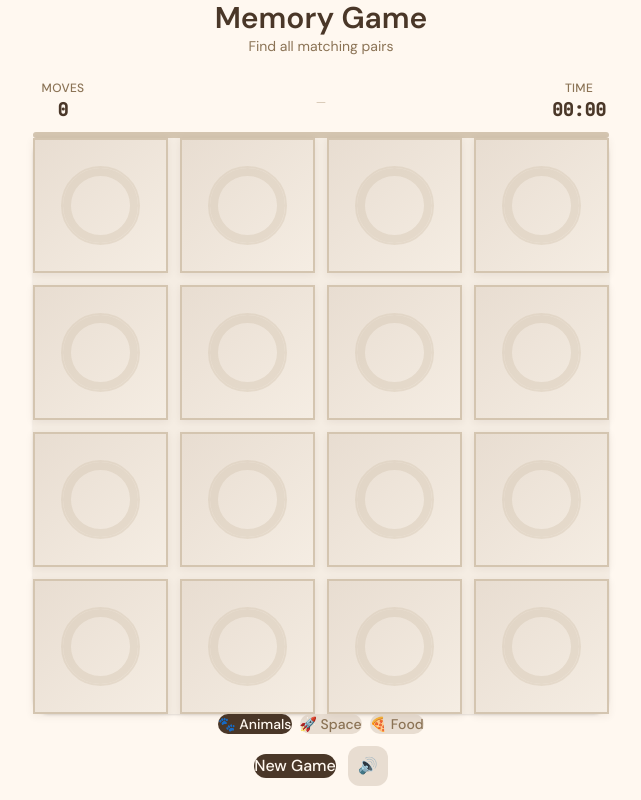
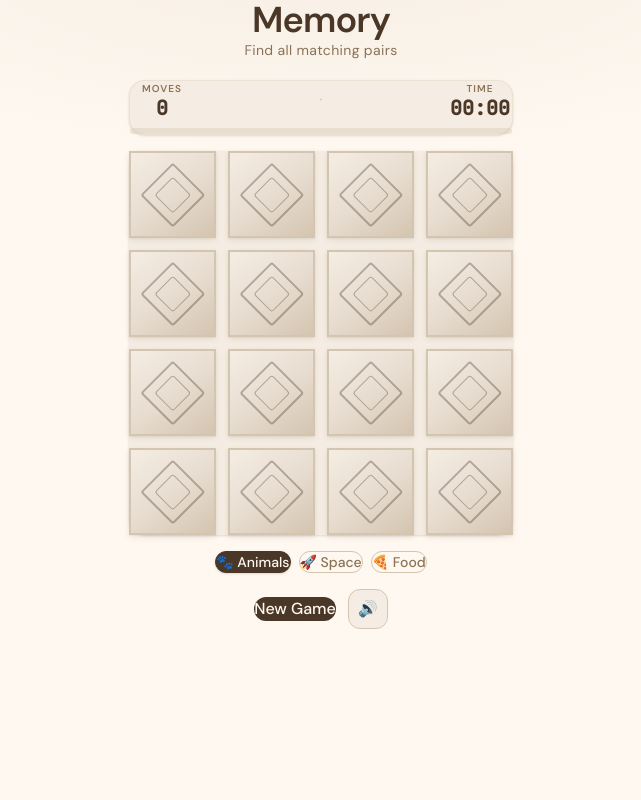
Before and after one commit to justinthomas0789/memory-game, a React (Vite) app: page / in a window 1280 px wide. Shown: the whole page, without its empty margins (319-960 px from the left). Built offline with nearby package versions, Linux system fonts and the light colour scheme.

Commit message:
feat(ui): refine design — card hover effects, improved layout and stats

```diff
--- a/src/app.css
+++ b/src/app.css
@@ -1,21 +1,21 @@
-@import "tailwindcss";
+@import 'tailwindcss';
 
 @theme {
   /* Colors */
-  --color-cream: #FFF8F0;
-  --color-warm-light: #F5EDE3;
-  --color-warm: #E8DDD1;
-  --color-warm-dark: #D4C5B0;
-  --color-earth: #8B7355;
-  --color-earth-dark: #4A3728;
-  --color-match: #A8D5BA;
-  --color-match-dark: #2D6B45;
-  --color-mismatch: #F5C6C6;
-  --color-mismatch-dark: #8B3A3A;
-  --color-accent: #B8CCE0;
-  --color-accent-dark: #3A5A7B;
-  --color-streak: #E8D5A8;
-  --color-streak-dark: #7B6530;
+  --color-cream: #fff8f0;
+  --color-warm-light: #f5ede3;
+  --color-warm: #e8ddd1;
+  --color-warm-dark: #d4c5b0;
+  --color-earth: #8b7355;
+  --color-earth-dark: #4a3728;
+  --color-match: #a8d5ba;
+  --color-match-dark: #2d6b45;
+  --color-mismatch: #f5c6c6;
+  --color-mismatch-dark: #8b3a3a;
+  --color-accent: #b8cce0;
+  --color-accent-dark: #3a5a7b;
+  --color-streak: #e8d5a8;
+  --color-streak-dark: #7b6530;
 
   /* Font families */
   --font-display: 'Playfair Display', serif;
@@ -42,6 +42,11 @@ html {
 body {
   min-height: 100vh;
   background-color: var(--color-cream);
+  background-image: radial-gradient(
+    ellipse 80% 50% at 50% -10%,
+    var(--color-warm-light) 0%,
+    transparent 60%
+  );
   font-family: var(--font-body);
   color: var(--color-earth-dark);
   -webkit-font-smoothing: antialiased;
--- a/src/components/Card/Card.module.css
+++ b/src/components/Card/Card.module.css
@@ -12,13 +12,34 @@
   border-radius: var(--radius-card);
 }
 
+/* Hover lift — only for interactive (non-disabled) cards */
+.cardContainer:not(.cardDisabled):hover .card {
+  transform: translateY(-2px) scale(1.03);
+  filter: drop-shadow(0 6px 12px rgba(74, 55, 40, 0.18));
+}
+
+.cardContainer:not(.cardDisabled):hover .cardFlipped {
+  transform: rotateY(180deg) translateY(-2px) scale(1.03);
+}
+
+.cardContainer:not(.cardDisabled):active .card {
+  transform: translateY(0) scale(0.98);
+  filter: none;
+}
+
+.cardContainer:not(.cardDisabled):active .cardFlipped {
+  transform: rotateY(180deg) scale(0.98);
+}
+
 /* Inner card that flips */
 .card {
   position: relative;
   width: 100%;
   height: 100%;
   transform-style: preserve-3d;
-  transition: transform 0.4s ease-out;
+  transition:
+    transform 0.4s ease-out,
+    filter 0.15s ease;
   border-radius: var(--radius-card);
 }
 
@@ -38,32 +59,51 @@
   align-items: center;
   justify-content: center;
   border: 2px solid var(--color-warm-dark);
-  box-shadow: 0 2px 8px rgba(74, 55, 40, 0.08);
+  box-shadow:
+    0 2px 6px rgba(74, 55, 40, 0.1),
+    0 1px 2px rgba(74, 55, 40, 0.06);
 }
 
 /* Face-down (back of card — shows when NOT flipped) */
 .cardFront {
   background: linear-gradient(
-    135deg,
-    var(--color-warm) 0%,
-    var(--color-warm-light) 100%
+    145deg,
+    var(--color-warm-light) 0%,
+    var(--color-warm) 50%,
+    var(--color-warm-dark) 100%
   );
 }
 
+/* Decorative concentric diamond pattern */
 .cardPattern {
-  width: 60%;
-  height: 60%;
-  border-radius: 50%;
-  border: 2px solid var(--color-warm-dark);
-  opacity: 0.4;
-  box-shadow:
-    inset 0 0 0 8px var(--color-warm-dark),
-    inset 0 0 0 16px transparent;
+  width: 55%;
+  height: 55%;
+  position: relative;
+  opacity: 0.35;
+}
+
+.cardPattern::before,
+.cardPattern::after {
+  content: '';
+  position: absolute;
+  inset: 0;
+  border: 2px solid var(--color-earth-dark);
+  border-radius: 3px;
+  transform: rotate(45deg);
+}
+
+.cardPattern::after {
+  inset: 22%;
+  border-width: 1.5px;
 }
 
 /* Face-up (front of card — shows when flipped) */
 .cardBack {
-  background-color: var(--color-cream);
+  background: linear-gradient(
+    145deg,
+    var(--color-cream) 0%,
+    var(--color-warm-light) 100%
+  );
   transform: rotateY(180deg);
   font-size: clamp(1.5rem, 4vw, 2.25rem);
 }
@@ -72,7 +112,14 @@
 .cardMatched .cardFront,
 .cardMatched .cardBack {
   border-color: var(--color-match-dark);
-  background-color: var(--color-match);
+  background: linear-gradient(
+    145deg,
+    var(--color-match) 0%,
+    color-mix(in srgb, var(--color-match) 60%, var(--color-match-dark)) 100%
+  );
+  box-shadow:
+    0 2px 6px rgba(45, 107, 69, 0.15),
+    0 0 0 1px rgba(45, 107, 69, 0.1);
 }
 
 /* Disabled (non-interactive) */
@@ -90,7 +137,7 @@
     box-shadow: 0 0 0 0 rgba(45, 107, 69, 0.5);
   }
   50% {
-    box-shadow: 0 0 0 8px rgba(45, 107, 69, 0.2);
+    box-shadow: 0 0 0 10px rgba(45, 107, 69, 0.15);
   }
   100% {
     box-shadow: 0 0 0 0 rgba(45, 107, 69, 0);
@@ -99,7 +146,7 @@
 
 /* Mismatch shake animation */
 .mismatchShake {
-  animation: mismatchShake 0.3s ease-in-out;
+  animation: mismatchShake 0.35s ease-in-out;
 }
 
 @keyframes mismatchShake {
@@ -108,16 +155,16 @@
     transform: rotateY(180deg) translateX(0);
   }
   20% {
-    transform: rotateY(180deg) translateX(-4px);
+    transform: rotateY(180deg) translateX(-5px);
   }
   40% {
-    transform: rotateY(180deg) translateX(4px);
+    transform: rotateY(180deg) translateX(5px);
   }
   60% {
-    transform: rotateY(180deg) translateX(-4px);
+    transform: rotateY(180deg) translateX(-3px);
   }
   80% {
-    transform: rotateY(180deg) translateX(4px);
+    transform: rotateY(180deg) translateX(3px);
   }
 }
 
@@ -137,8 +184,12 @@
     backface-visibility: visible;
     -webkit-backface-visibility: visible;
   }
-  .cardFront.hidden-reduced {
-    display: none;
+  .cardContainer:not(.cardDisabled):hover .card,
+  .cardContainer:not(.cardDisabled):hover .cardFlipped,
+  .cardContainer:not(.cardDisabled):active .card,
+  .cardContainer:not(.cardDisabled):active .cardFlipped {
+    transform: none;
+    filter: none;
   }
   .matchPulse,
   .mismatchShake {
--- a/src/components/Card/Card.tsx
+++ b/src/components/Card/Card.tsx
@@ -8,7 +8,6 @@ interface CardProps {
   isFlipped: boolean;
   isMatched: boolean;
   isDisabled: boolean;
-  isFirstPick?: boolean;
   onClick: (cardId: string) => void;
   animateMatch?: boolean;
   animateMismatch?: boolean;
@@ -19,7 +18,6 @@ function Card({
   isFlipped,
   isMatched,
   isDisabled,
-  isFirstPick = false,
   onClick,
   animateMatch = false,
   animateMismatch = false,
@@ -39,8 +37,6 @@ function Card({
   const cardClass = [
     styles.card,
     isRevealed ? styles.cardFlipped : '',
-    // Skip transition when it's the first pick — reveal instantly
-    isFirstPick ? styles.cardNoTransition : '',
     isMatched ? styles.cardMatched : '',
     animateMatch ? styles.matchPulse : '',
     animateMismatch ? styles.mismatchShake : '',
@@ -98,7 +94,6 @@ function areEqual(prev: CardProps, next: CardProps): boolean {
     prev.isFlipped === next.isFlipped &&
     prev.isMatched === next.isMatched &&
     prev.isDisabled === next.isDisabled &&
-    prev.isFirstPick === next.isFirstPick &&
     prev.animateMatch === next.animateMatch &&
     prev.animateMismatch === next.animateMismatch
   );
--- a/src/components/GameControls.tsx
+++ b/src/components/GameControls.tsx
@@ -27,7 +27,7 @@ function GameControls({
 
   return (
     <div
-      className="flex flex-col items-center gap-3"
+      className="flex flex-col items-center gap-4"
       role="group"
       aria-label="Game controls"
     >
@@ -39,10 +39,10 @@ function GameControls({
             type="button"
             onClick={() => onThemeChange(theme)}
             className={[
-              'px-3 py-1.5 rounded-full text-sm font-medium transition-all duration-150',
+              'px-3.5 py-1.5 rounded-full text-sm font-medium transition-all duration-150 border',
               currentTheme === theme
-                ? 'bg-[var(--color-earth-dark)] text-[var(--color-cream)]'
-                : 'bg-[var(--color-warm)] text-[var(--color-earth)] hover:bg-[var(--color-warm-dark)]',
+                ? 'bg-[var(--color-earth-dark)] text-[var(--color-cream)] border-[var(--color-earth-dark)] shadow-sm'
+                : 'bg-transparent text-[var(--color-earth)] border-[var(--color-warm-dark)] hover:bg-[var(--color-warm)] hover:border-[var(--color-earth)]',
             ].join(' ')}
             aria-pressed={currentTheme === theme}
             aria-label={`${THEME_LABELS[theme]} theme`}
@@ -54,18 +54,23 @@ function GameControls({
 
       {/* Action buttons */}
       <div className="flex items-center gap-3">
-        <Button variant="primary" size="md" onClick={onNewGame} aria-label="Start a new game">
+        <Button
+          variant="primary"
+          size="md"
+          onClick={onNewGame}
+          aria-label="Start a new game"
+        >
           New Game
         </Button>
 
         <button
           type="button"
           onClick={onToggleMute}
-          className="w-10 h-10 rounded-xl flex items-center justify-center bg-[var(--color-warm)] hover:bg-[var(--color-warm-dark)] transition-colors focus-visible:outline-2 focus-visible:outline-offset-2 focus-visible:outline-[var(--color-accent-dark)]"
+          className="w-10 h-10 rounded-xl flex items-center justify-center border border-[var(--color-warm-dark)] bg-[var(--color-warm-light)] hover:bg-[var(--color-warm)] hover:border-[var(--color-earth)] transition-all duration-150 focus-visible:outline-2 focus-visible:outline-offset-2 focus-visible:outline-[var(--color-accent-dark)]"
           aria-label={isMuted ? 'Unmute sound' : 'Mute sound'}
           aria-pressed={isMuted}
         >
-          <span role="img" aria-hidden="true">
+          <span role="img" aria-hidden="true" className="text-base">
             {isMuted ? '🔇' : '🔊'}
           </span>
         </button>
--- a/src/components/GameLayout.tsx
+++ b/src/components/GameLayout.tsx
@@ -6,23 +6,20 @@ interface GameLayoutProps {
 
 function GameLayout({ children }: GameLayoutProps) {
   return (
-    <div className="min-h-screen bg-[var(--color-cream)] flex flex-col items-center justify-start py-8 px-4">
-      <div className="w-full max-w-xl flex flex-col gap-6">
-        <header className="text-center">
+    <div className="min-h-screen flex flex-col items-center justify-start py-8 px-4">
+      <div className="w-full max-w-sm flex flex-col gap-5">
+        <header className="text-center pt-2">
           <h1
-            className="text-3xl font-bold text-[var(--color-earth-dark)]"
+            className="text-4xl font-bold tracking-tight text-[var(--color-earth-dark)]"
             style={{ fontFamily: 'var(--font-display)' }}
           >
-            Memory Game
+            Memory
           </h1>
-          <p
-            className="text-sm mt-1 text-[var(--color-earth)]"
-            style={{ fontFamily: 'var(--font-body)' }}
-          >
+          <p className="text-sm mt-1 text-[var(--color-earth)] tracking-wide">
             Find all matching pairs
           </p>
         </header>
-        <main>{children}</main>
+        <main className="flex flex-col gap-4">{children}</main>
       </div>
     </div>
   );
--- a/src/components/StatsBar.tsx
+++ b/src/components/StatsBar.tsx
@@ -15,27 +15,29 @@ function formatTime(seconds: number): string {
   return `${m}:${s}`;
 }
 
-function StatsBar({ moves, elapsedSeconds, matchStreak, progress }: StatsBarProps) {
+function StatsBar({
+  moves,
+  elapsedSeconds,
+  matchStreak,
+  progress,
+}: StatsBarProps) {
   const progressPercent = Math.round(progress * 100);
 
   return (
     <div
-      className="w-full flex flex-col gap-2"
+      className="w-full flex flex-col gap-2.5 rounded-2xl bg-[var(--color-warm-light)] px-4 py-3 shadow-sm border border-[var(--color-warm-dark)]/30"
       role="region"
       aria-label="Game statistics"
     >
       {/* Stats row */}
-      <div className="flex items-center justify-between px-1">
+      <div className="flex items-center justify-between">
         {/* Moves */}
-        <div className="flex flex-col items-center min-w-[60px]">
-          <span
-            className="text-xs uppercase tracking-wide text-[var(--color-earth)] font-medium"
-            style={{ fontFamily: 'var(--font-body)' }}
-          >
+        <div className="flex flex-col items-center gap-0.5 min-w-[64px]">
+          <span className="text-[10px] uppercase tracking-widest text-[var(--color-earth)] font-semibold">
             Moves
           </span>
           <span
-            className="text-lg font-semibold text-[var(--color-earth-dark)] tabular-nums"
+            className="text-xl font-bold text-[var(--color-earth-dark)] tabular-nums leading-none"
             style={{ fontFamily: 'var(--font-mono)' }}
             aria-live="polite"
             aria-atomic="true"
@@ -45,35 +47,32 @@ function StatsBar({ moves, elapsedSeconds, matchStreak, progress }: StatsBarProp
         </div>
 
         {/* Streak (center) */}
-        <div className="flex flex-col items-center min-w-[60px]">
+        <div className="flex flex-col items-center gap-0.5 min-w-[64px]">
           {matchStreak >= 2 ? (
             <>
-              <span className="text-xs uppercase tracking-wide text-[var(--color-streak-dark)] font-medium">
+              <span className="text-[10px] uppercase tracking-widest text-[var(--color-streak-dark)] font-semibold">
                 Streak
               </span>
               <span
-                className="text-lg font-semibold text-[var(--color-streak-dark)] tabular-nums"
+                className="text-xl font-bold text-[var(--color-streak-dark)] tabular-nums leading-none"
                 style={{ fontFamily: 'var(--font-mono)' }}
                 aria-live="polite"
               >
-                🔥 {matchStreak}
+                🔥{matchStreak}
               </span>
             </>
           ) : (
-            <span className="text-xs text-[var(--color-warm-dark)]">—</span>
+            <span className="text-base text-[var(--color-warm-dark)]">·</span>
           )}
         </div>
 
         {/* Timer */}
-        <div className="flex flex-col items-center min-w-[60px]">
-          <span
-            className="text-xs uppercase tracking-wide text-[var(--color-earth)] font-medium"
-            style={{ fontFamily: 'var(--font-body)' }}
-          >
+        <div className="flex flex-col items-center gap-0.5 min-w-[64px]">
+          <span className="text-[10px] uppercase tracking-widest text-[var(--color-earth)] font-semibold">
             Time
           </span>
           <span
-            className="text-lg font-semibold text-[var(--color-earth-dark)] tabular-nums"
+            className="text-xl font-bold text-[var(--color-earth-dark)] tabular-nums leading-none"
             style={{ fontFamily: 'var(--font-mono)' }}
             aria-live="off"
           >
@@ -84,7 +83,7 @@ function StatsBar({ moves, elapsedSeconds, matchStreak, progress }: StatsBarProp
 
       {/* Progress bar */}
       <div
-        className="w-full h-1.5 rounded-full bg-[var(--color-warm-dark)] overflow-hidden"
+        className="w-full h-1.5 rounded-full bg-[var(--color-warm-dark)]/40 overflow-hidden"
         role="progressbar"
         aria-valuenow={progressPercent}
         aria-valuemin={0}
@@ -92,7 +91,7 @@ function StatsBar({ moves, elapsedSeconds, matchStreak, progress }: StatsBarProp
         aria-label={`${progressPercent}% complete`}
       >
         <div
-          className="h-full rounded-full bg-[var(--color-match-dark)] transition-all duration-500"
+          className="h-full rounded-full bg-[var(--color-match-dark)] transition-all duration-500 ease-out"
           style={{ width: `${progressPercent}%` }}
         />
       </div>
```
